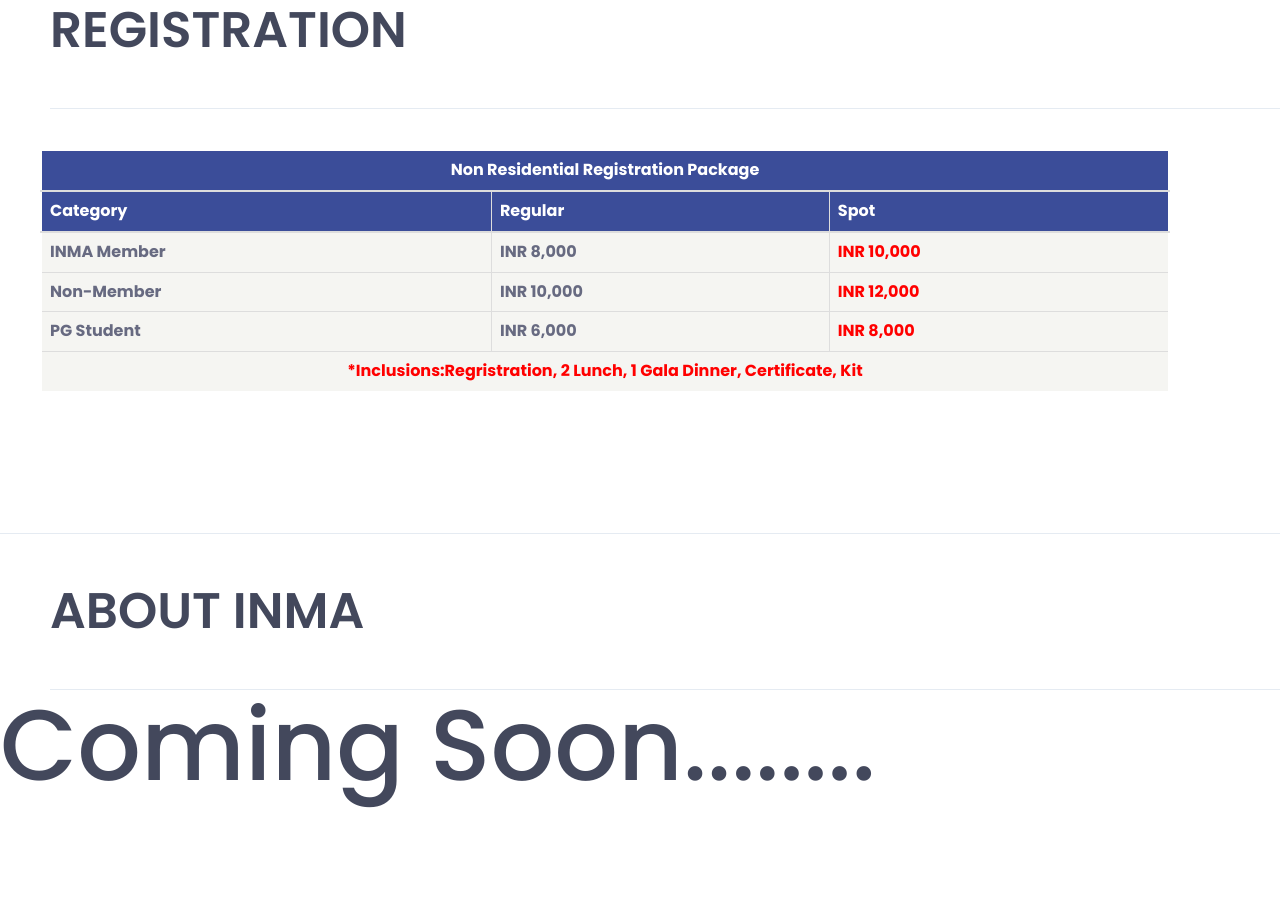
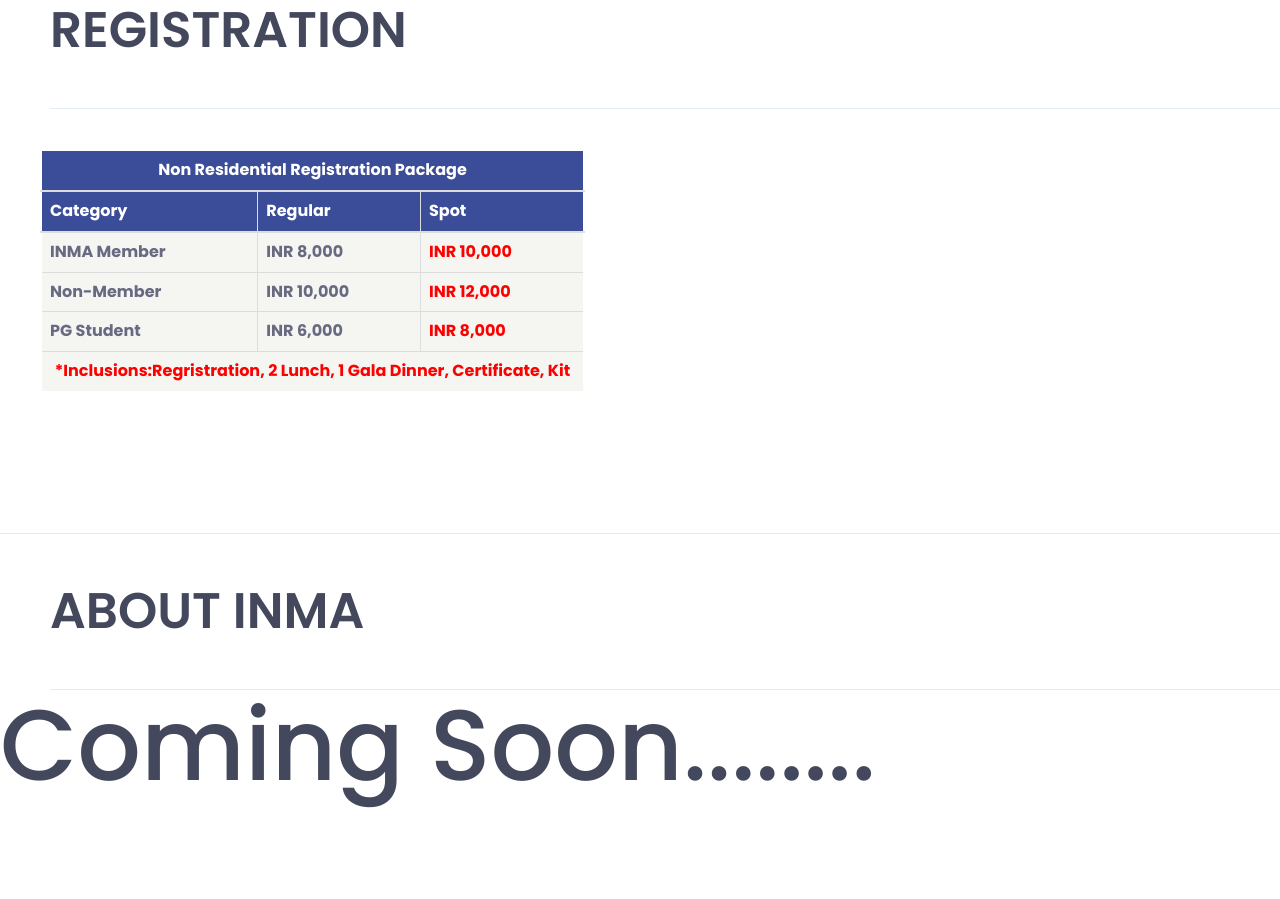
Before and after one commit to kusumprajapati22/INMA, a plain HTML site: page index.html in a window 1280 px wide. Shown: the part 1334-2233 px from the top of the page. Drawn offline with nearby package versions, Linux system fonts and the light colour scheme.

Commit message:
Update index.html

```diff
--- a/index.html
+++ b/index.html
@@ -164,7 +164,7 @@
 					</div>
 					  <div class="row">
 						<div class="col-sm-12 col-lg-6">
-					              <div class="container mt-3 tablett">
+					              <div class=" tablett">
                                                                <table class="table table-bordered">
                                                                     <thead>
 									        <tr>
```
